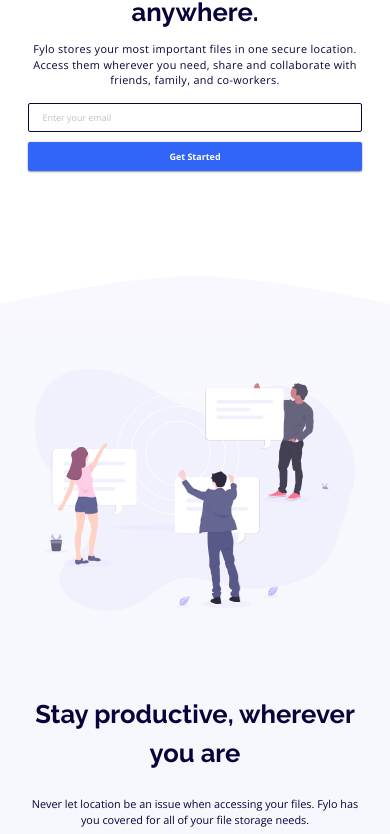
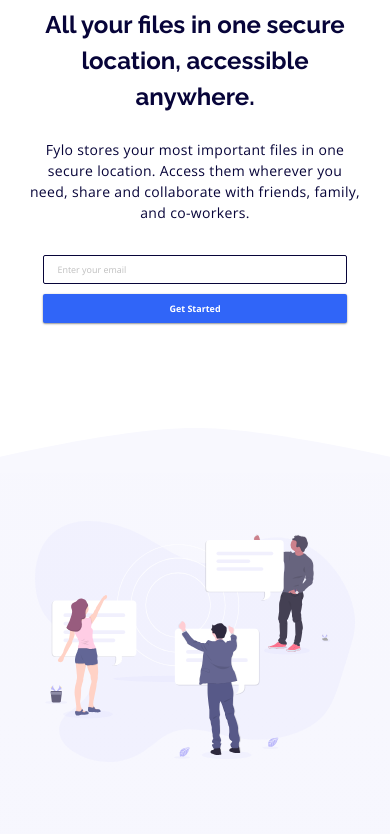
Before and after one commit to hector1234567/fm-fylo-landing-page-with-two-column-layout, a website: page index.html in a window 390 px wide. Shown: the part 434-1268 px from the top of the page. Drawn offline with nearby package versions, Linux system fonts and the light colour scheme.

Commit message:
Fix mobile

```diff
--- a/sass/layout/_features.scss
+++ b/sass/layout/_features.scss
@@ -57,6 +57,9 @@
 
     @media screen and (max-width: 854px) {
       text-align: center;
+      font-size: 16px;
+      line-height: 24px;
+      margin-bottom: 24px;
     }
   }
 
@@ -67,6 +70,9 @@
 
     @media screen and (max-width: 854px) {
       text-align: center;
+      font-size: 14px;
+      line-height: 21px;
+      margin-bottom: 16px;
     }
   }
 
--- a/sass/layout/_header.scss
+++ b/sass/layout/_header.scss
@@ -39,6 +39,9 @@
 
     @media screen and (max-width: 854px) {
       text-align: center;
+      font-size: 24px;
+      line-height: 36px;
+      margin-bottom: 24px;
     }
   }
 
@@ -51,6 +54,9 @@
     @media screen and (max-width: 854px) {
       text-align: center;
       max-width: unset;
+      font-size: 14px;
+      line-height: 21px;
+      margin-bottom: 32px;
     }
   }
 
@@ -63,6 +69,7 @@
     @media screen and (max-width: 854px) {
       flex-direction: column;
       width: 100%;
+      max-width: 304px;
     }
 
     input {
--- a/sass/layout/_nav.scss
+++ b/sass/layout/_nav.scss
@@ -10,10 +10,15 @@
     margin: 0;
     padding: 24px;
     max-width: unset;
+    margin-bottom: 98px;
   }
 
   &__logo img {
     width: 16.6rem;
+
+    @media screen and (max-width: 854px) {
+      width: 80px;
+    }
   }
 
   &__links {
```
Also changed, not shown: css/style.css, 1 other file.
